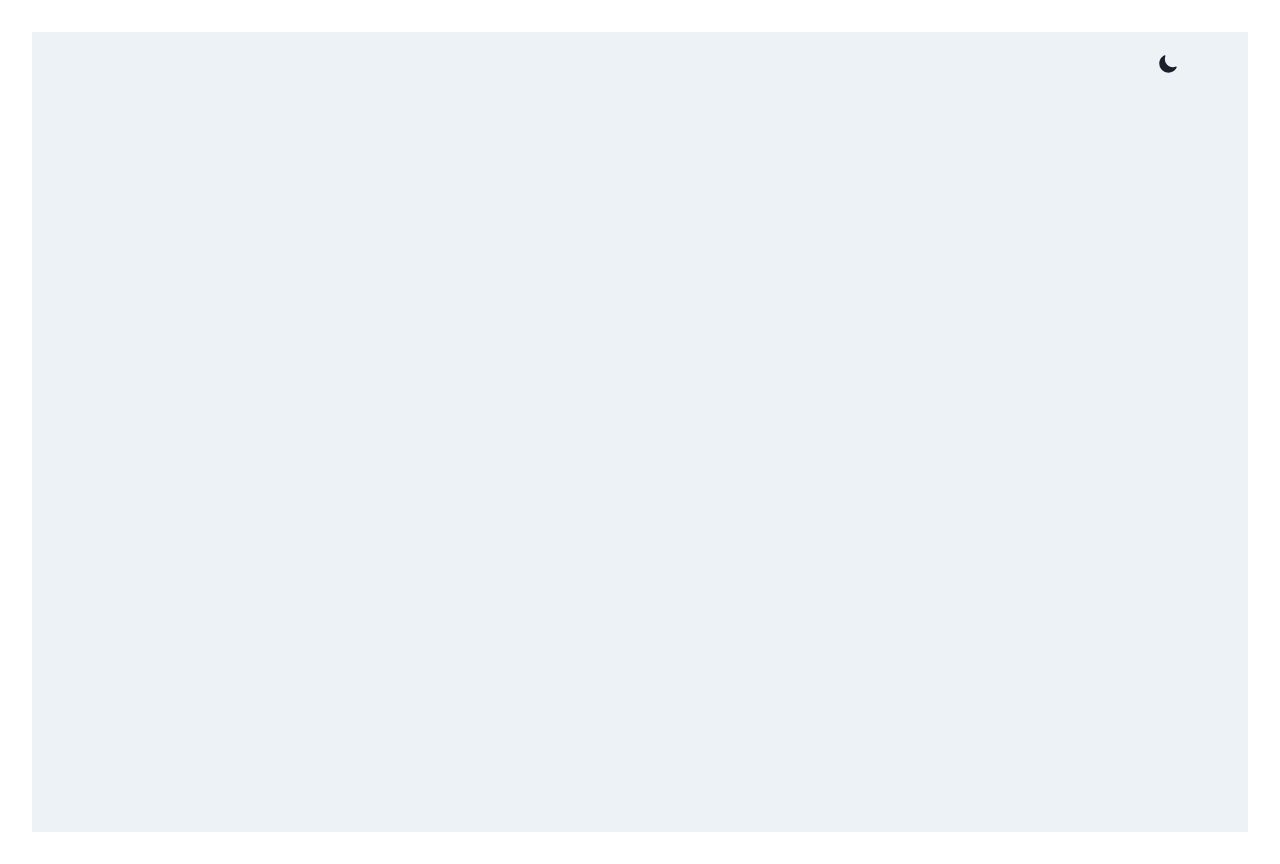
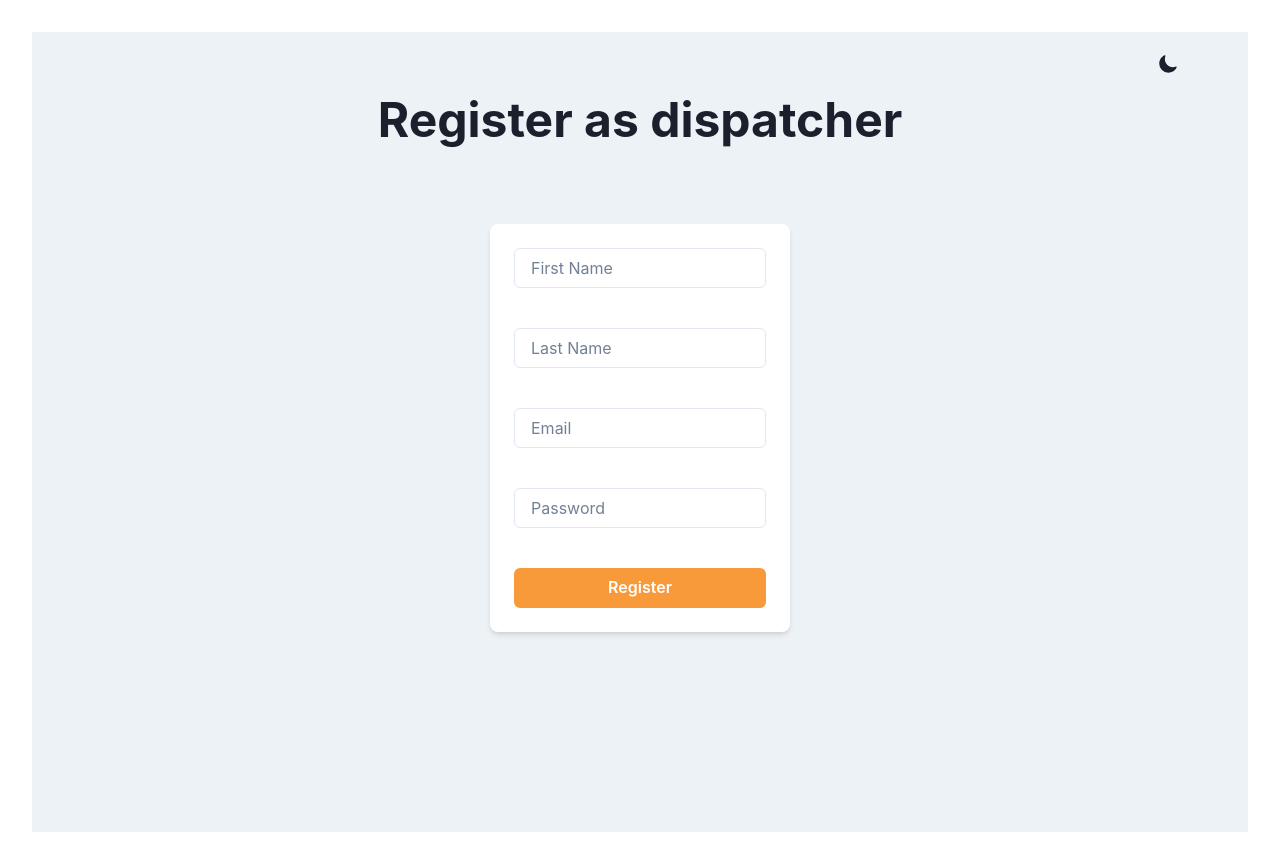
Before and after one commit to pranjali-22/youCodeSAP, a React (Vite) app in the folder my-front-end/: page /registerDispatch in a window 1280 px wide. Before the commit this address had no page. Built offline with nearby package versions, Linux system fonts and the light colour scheme.

Commit message:
edited register for donor andother Co-authored-by: cocom250 <cocom250@users.noreply.github.com>

```diff
--- a/my-front-end/src/App.jsx
+++ b/my-front-end/src/App.jsx
@@ -5,6 +5,8 @@ import './App.css'
 import { Route, Routes } from 'react-router-dom';
 import LogInDonor from './pages/donor/LogInDonor.jsx';
 import LogInDispatch from './pages/dispatch/LogInDispatch.jsx';
+import RegisterDonor from './pages/donor/RegisterDonor.jsx';
+import RegisterDispatch from './pages/dispatch/RegisterDispatch.jsx';
 import DashBoardDispatch from './pages/dispatch/DashBoardDispatch.jsx';
 import DashBoardDonor from './pages/donor/DashBoardDonor.jsx';
 import MakeDonation from './pages/donor/MakeDonation.jsx';
@@ -27,6 +29,8 @@ function App() {
             <Route path="/" element={<Home />} />
             <Route path="/loginDispatch" element={<LogInDispatch />} />
             <Route path="/loginDonor" element={<LogInDonor />} />
+            <Route path="/registerDispatch" element={<RegisterDispatch />} />
+            <Route path="/registerDonor" element={<RegisterDonor />} />
             <Route path="/dashboardDispatch" element={<DashBoardDispatch />} />
             <Route path="/dashboardDonor" element={<DashBoardDonor />} />
             <Route path="/DonationHistory" element={<DonationHistory />} />
--- a/my-front-end/src/pages/dispatch/LogInDispatch.jsx
+++ b/my-front-end/src/pages/dispatch/LogInDispatch.jsx
@@ -5,8 +5,6 @@ import { useNavigate } from 'react-router-dom';
 
 const LogInDispatch = () => {
     const [userDetails, setUserDetails] = useState({
-        firstName: "",
-        lastName: "",
         email: "",
         password: ""
     });
@@ -23,10 +21,10 @@ const LogInDispatch = () => {
     };
 
     const handleSubmit = async () => {
-        const {firstName, lastName, email, password} = userDetails;
+        const {email, password} = userDetails;
         const type = "dispatch";
 
-        if (!firstName || !lastName || !email || !password) {
+        if (!email || !password) {
             toast({
                 title: "Error",
                 description: "All fields are required.",
@@ -40,9 +38,7 @@ const LogInDispatch = () => {
 
         try {
             // TODO BACKEND
-            const response = await axios.post("http://localhost:5000/api/users/register", {
-                firstName,
-                lastName,
+            const response = await axios.post("http://localhost:5000/api/users/login", {
                 email,
                 password,
                 type,
@@ -51,7 +47,7 @@ const LogInDispatch = () => {
             if (response.status === 201) {
                 toast({
                     title: 'Success',
-                    description: 'User added successfully.',
+                    description: 'User logged in successfully.',
                     status: 'success',
                     isClosable: true,
                 });
@@ -59,8 +55,6 @@ const LogInDispatch = () => {
 
                 // Reset form after success
                 setUserDetails({
-                    firstName: '',
-                    lastName: '',
                     email: '',
                     password: ''
                 });
@@ -70,7 +64,7 @@ const LogInDispatch = () => {
             } else {
                 toast({
                     title: 'Error',
-                    description: `Failed to add user. Status: ${response.status}`,
+                    description: `Failed tolog in user. Status: ${response.status}`,
                     status: 'error',
                     isClosable: true,
                 });
@@ -113,18 +107,6 @@ const LogInDispatch = () => {
                 >
                     <VStack spacing={10}>
                         <Input
-                            placeholder="First Name"
-                            name="firstName"
-                            value={userDetails.firstName}
-                            onChange={handleInputChange}
-                        />
-                        <Input
-                            placeholder="Last Name"
-                            name="lastName"
-                            value={userDetails.lastName}
-                            onChange={handleInputChange}
-                        />
-                        <Input
                             placeholder="Email"
                             name="email"
                             type="email"
--- a/my-front-end/src/pages/dispatch/RegisterDispatch.jsx
+++ b/my-front-end/src/pages/dispatch/RegisterDispatch.jsx
@@ -3,7 +3,7 @@ import { Box, Container, Heading, Input, Button, useToast, VStack, useColorModeV
 import axios from 'axios';
 import { useNavigate } from 'react-router-dom';
 
-const LogInDispatch = () => {
+const RegisterDispatch = () => {
     const [userDetails, setUserDetails] = useState({
         firstName: "",
         lastName: "",
@@ -102,7 +102,7 @@ const LogInDispatch = () => {
         <Container maxW="container.sm">
             <VStack spacing={12}>
                 <Heading as="h1" size="2xl" textAlign="center" mb={8}>
-                    Log in as dispatcher
+                    Register as dispatcher
                 </Heading>
                 <Box
                     w="300px"
@@ -139,7 +139,7 @@ const LogInDispatch = () => {
                             onChange={handleInputChange}
                         />
                         <Button color="white" bg="#F8993A" onClick={handleSubmit} w="full" _hover={{ opacity: 0.3}}>
-                            Log in
+                            Register
                         </Button>
                     </VStack>
                 </Box>
@@ -148,4 +148,4 @@ const LogInDispatch = () => {
     );
 };
 
-export default LogInDispatch;
+export default RegisterDispatch;
--- a/my-front-end/src/pages/donor/LogInDonor.jsx
+++ b/my-front-end/src/pages/donor/LogInDonor.jsx
@@ -5,8 +5,6 @@ import { useNavigate } from 'react-router-dom';
 
 const LogIn = () => {
     const [userDetails, setUserDetails] = useState({
-        firstName: "",
-        lastName: "",
         email: "",
         password: ""
     });
@@ -23,10 +21,10 @@ const LogIn = () => {
     };
 
     const handleSubmit = async () => {
-        const {firstName, lastName, email, password} = userDetails;
+        const {email, password} = userDetails;
         const type = "donor";
 
-        if (!firstName || !lastName || !email || !password) {
+        if (!email || !password) {
             toast({
                 title: "Error",
                 description: "All fields are required.",
@@ -35,14 +33,12 @@ const LogIn = () => {
             });
             return;
         }
-        //navigate('/dashboardDonor'); //TODO change w backend
+        navigate('/dashboardDonor'); //TODO change w backend
 
 
         try {
             // TODO BACKEND
-            const response = await axios.post("http://localhost:5000/api/users/register", {
-                firstName,
-                lastName,
+            const response = await axios.post("http://localhost:5000/api/users/login", {
                 email,
                 password,
                 type,
@@ -51,7 +47,7 @@ const LogIn = () => {
             if (response.status === 201) {
                 toast({
                     title: 'Success',
-                    description: 'User added successfully.',
+                    description: 'User logged in successfully.',
                     status: 'success',
                     isClosable: true,
                 });
@@ -59,8 +55,6 @@ const LogIn = () => {
 
                 // Reset form after success
                 setUserDetails({
-                    firstName: '',
-                    lastName: '',
                     email: '',
                     password: ''
                 });
@@ -70,13 +64,13 @@ const LogIn = () => {
             } else {
                 toast({
                     title: 'Error',
-                    description: `Failed to add user. Status: ${response.status}`,
+                    description: `Failed to log in user. Status: ${response.status}`,
                     status: 'error',
                     isClosable: true,
                 });
             }
         } catch (error) {
-            console.error('Error adding user:', error);
+            console.error('Error loggin in user:', error);
 
             // Log error details for better debugging
             if (error.response) {
@@ -113,18 +107,6 @@ const LogIn = () => {
                 >
                     <VStack spacing={10}>
                         <Input
-                            placeholder="First Name"
-                            name="firstName"
-                            value={userDetails.firstName}
-                            onChange={handleInputChange}
-                        />
-                        <Input
-                            placeholder="Last Name"
-                            name="lastName"
-                            value={userDetails.lastName}
-                            onChange={handleInputChange}
-                        />
-                        <Input
                             placeholder="Email"
                             name="email"
                             type="email"
--- a/my-front-end/src/pages/donor/MakeDonation.jsx
+++ b/my-front-end/src/pages/donor/MakeDonation.jsx
@@ -50,7 +50,6 @@ function MakeDonation() {
     } catch (error) {
       console.error("Error submitting donation:", error);
       toast({
-        //this error always happens, why?
         title: 'Submission failed',
         description: 'Please try again later.',
         status: 'error',
--- a/my-front-end/src/pages/donor/RegisterDonor.jsx
+++ b/my-front-end/src/pages/donor/RegisterDonor.jsx
@@ -3,7 +3,7 @@ import { Box, Container, Heading, Input, Button, useToast, VStack, useColorModeV
 import axios from 'axios';
 import { useNavigate } from 'react-router-dom';
 
-const LogIn = () => {
+const RegisterDonor = () => {
     const [userDetails, setUserDetails] = useState({
         firstName: "",
         lastName: "",
@@ -102,7 +102,7 @@ const LogIn = () => {
         <Container maxW="container.sm">
             <VStack spacing={12}>
                 <Heading as="h1" size="2xl" textAlign="center" mb={8}>
-                Log in as donor
+                Register as donor
                 </Heading>
                 <Box
                     w="300px"
@@ -139,7 +139,7 @@ const LogIn = () => {
                             onChange={handleInputChange}
                         />
                         <Button color="white" bg="#F8993A" onClick={handleSubmit} w="full" _hover={{ opacity: 0.3}}>
-                            Log in
+                            Register
                         </Button>
                     </VStack>
                 </Box>
@@ -148,4 +148,4 @@ const LogIn = () => {
     );
 };
 
-export default LogIn;
+export default RegisterDonor;
```
